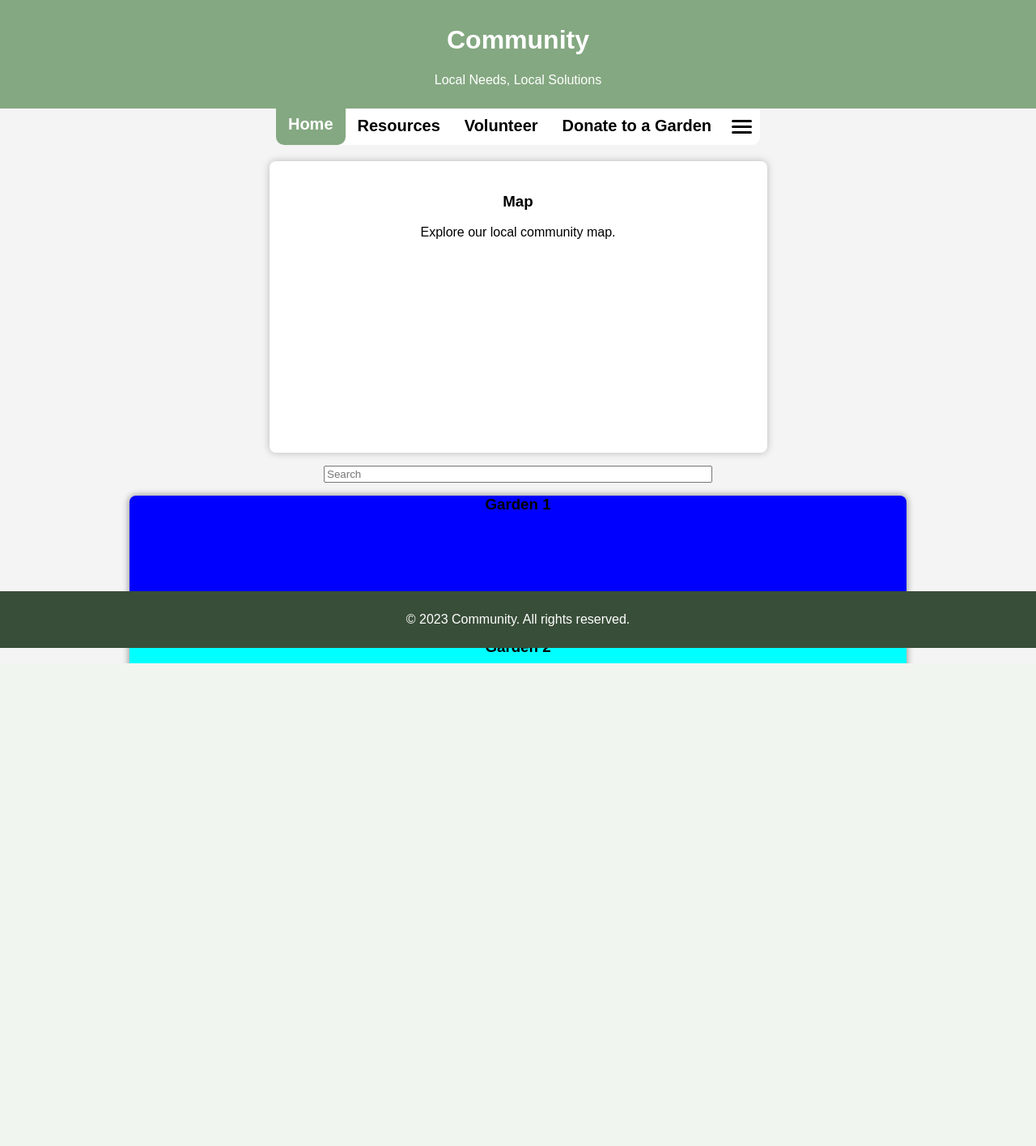
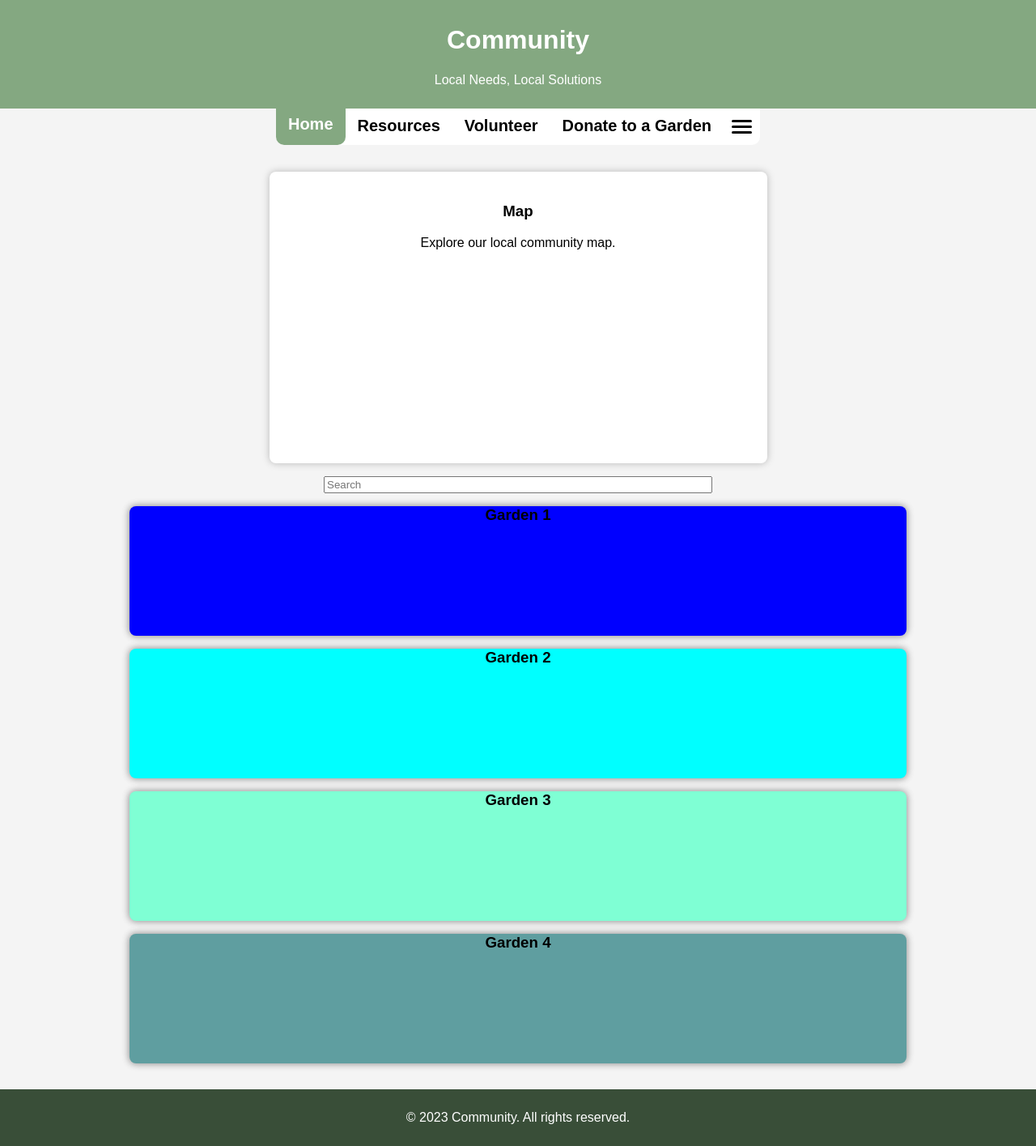
Before and after one commit to jlinares12/CPSC362-Project, a Flask app: page / in a window 1280 px wide. Shown: the whole page at 81% size. Before the commit the page ends 819 px from the top, so only its background shows below. Run offline with Flask 3, Linux system fonts and the light colour scheme.

Commit message:
made the footer no longer fixed at the bottom. Instead I added a min-height to the body pushing it to the bottom and made the content as flex 1 which would push down the footer if the content overflowed

```diff
--- a/static/css/base.css
+++ b/static/css/base.css
@@ -6,6 +6,7 @@ body {
     flex-direction: column;
     align-items: center;
     background-color: #f4f4f4;
+    min-height: 100vh;
 }
 header {
     background-color: #84a881;
@@ -44,14 +45,17 @@ nav a.active {
     color: white;
     margin-top: -2px;
 }
+.content {
+    flex: 1;
+    margin-top: 1vw;
+    margin-bottom: 1vw;
+}
 .footer {
     background-color: #394e38;
     color: white;
     text-align: center;
     padding: 10px 0;
     width: 100%;
-    position: fixed;
-    bottom: 0;
 }
 /* Hamburger Menu */
 .hamburger {
```
